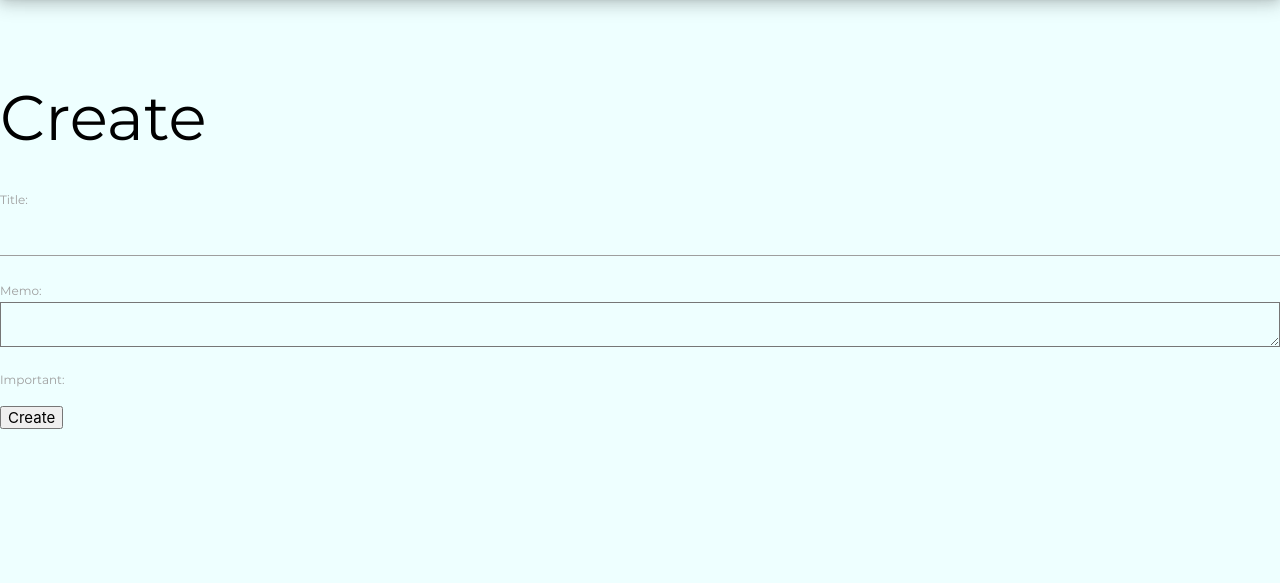
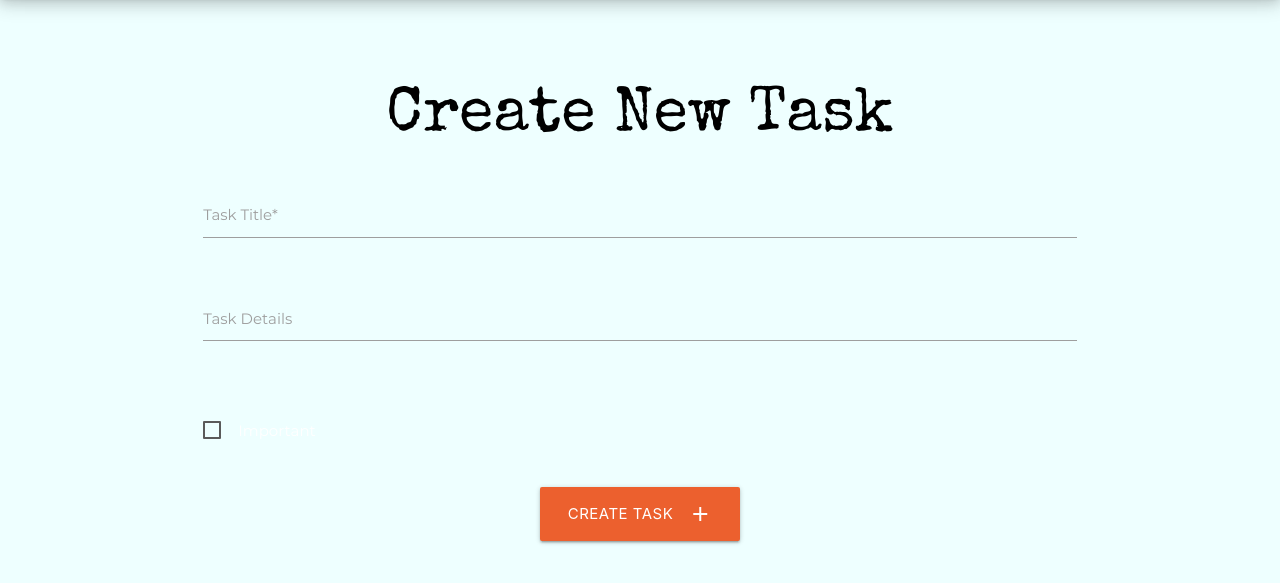
Before and after one commit to sin-of-sloth/Kronometrador, a Django app: page /create/ in a window 1280 px wide. Shown: the part 68-651 px from the top of the page. Run offline with Django 3.2, Linux system fonts and the light colour scheme; a user stored in the database is signed in.

Commit message:
styling more done

```diff
--- a/todo/forms.py
+++ b/todo/forms.py
@@ -1,7 +1,10 @@
-from django.forms import ModelForm
+from django.forms import ModelForm, Textarea
 from .models import Todo
 
 class TodoForm(ModelForm) :
     class Meta :
         model = Todo
         fields = ['title', 'memo', 'important']
+        widgets = {
+            'memo': Textarea(attrs={'class':'materialize-textarea'}),
+            }
--- a/todo/static/todo/css/light.css
+++ b/todo/static/todo/css/light.css
@@ -29,7 +29,7 @@ body {
 }
 
 .home-btn:hover {
-    background-color: #f77b4f !important;
+    background-color: #d45629 !important;
 }
 
 .home-btn {
--- a/todo/static/todo/css/style.css
+++ b/todo/static/todo/css/style.css
@@ -70,6 +70,10 @@ body {
 
 .ubuntu-font {
     font-family: 'UbuntuTitle';
+}
+
+.specialelite-font {
+    font-family: 'Special Elite';
 }
 
 .brand-logo {
--- a/todo/templates/todo/createtodo.html
+++ b/todo/templates/todo/createtodo.html
@@ -9,12 +9,44 @@
 
 {% block content %}
 
-<h1>Create</h1>
-<h2>{{ error }}</h2>
-<form method="POST">
-    {% csrf_token %}
-    {{ form.as_p }}
-    <button type="submit">Create</button>
-</form>
+<div class="container center specialelite-font">
+    <h1>Create New Task</h1>
+
+    {{ error }}
+</div>
+
+<div class="container">
+    <div class="row">
+        <form class="col s12" method="POST">
+            {% csrf_token %}
+            <div class="row">
+                <div class="input-field col s12">
+                    {{ form.title }}
+                    <label for="id_title">Task Title*</label>
+                </div>
+            </div>
+            <div class="row">
+                <div class="input-field col s12">
+                    {{ form.memo }}
+                    <label for="id_memo">Task Details</label>
+                </div>
+            </div>
+            <div class="row">
+                <div class="input-field col s12">
+                    <label>
+                        {{ form.important }}
+                        <span class="white-text">Important</span>
+                    </label>
+                </div>
+            </div>
+            <br><br>
+            <div class="row center">
+                <div class="col s12">
+                    <button type="submit" class="btn home-btn btn-large">Create Task<i class="material-icons right">add</i></button>
+                </div>
+            </div>
+        </form>
+    </div>
+</div>
 
 {% endblock %}
```
Also changed, not shown: todo/static/todo/css/dark.css (+24 -2 lines), README.md, db.sqlite3.
